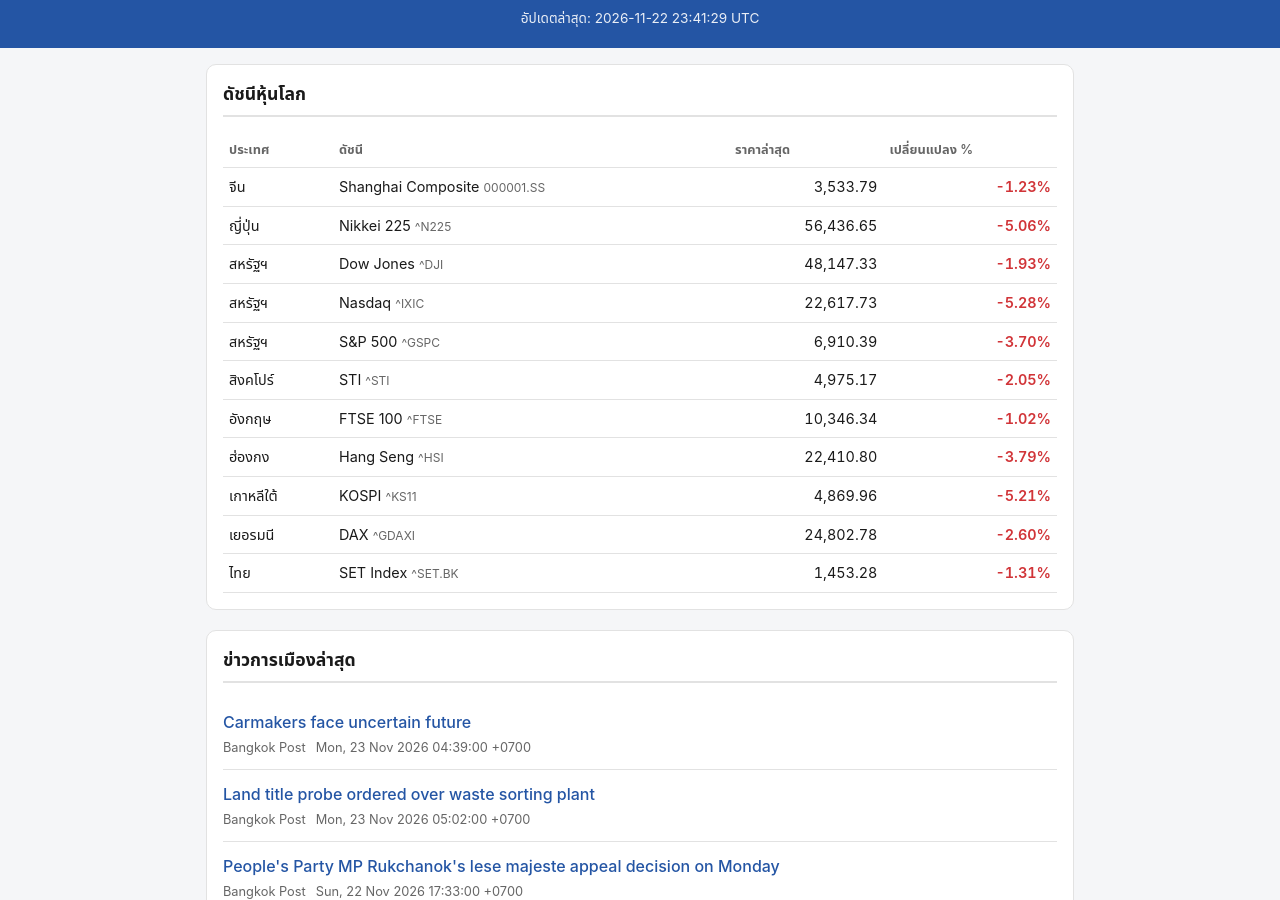
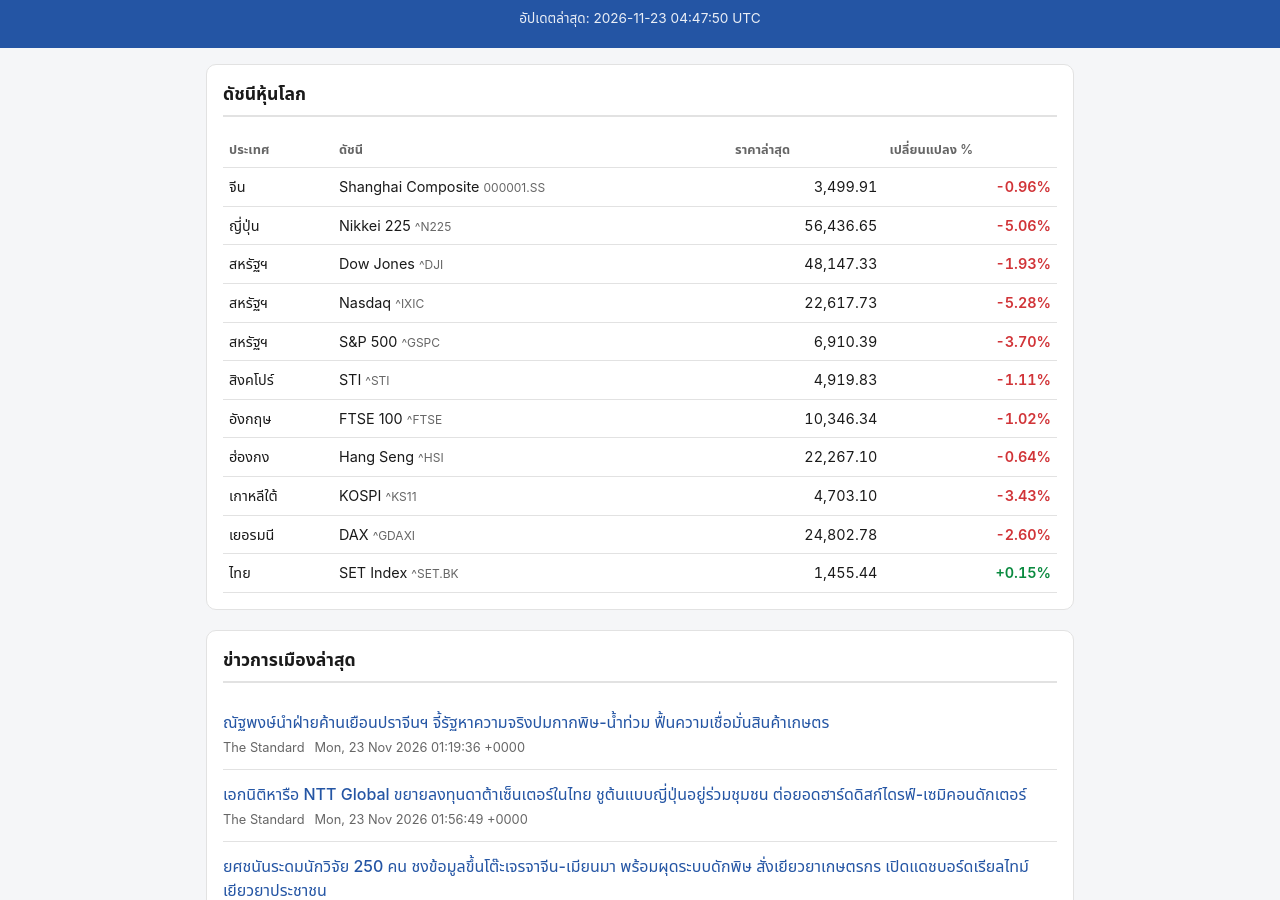
Before and after one commit to krittinpanbun-design/political-news-collector, a plain HTML site: page docs/index.html in a window 1280 px wide. Shown: the part 52-952 px from the top of the page. Drawn offline with Linux system fonts and the light colour scheme.

Commit message:
chore: auto-update news and stock indices [skip ci]

```diff
--- a/docs/index.html
+++ b/docs/index.html
@@ -129,7 +129,7 @@
 <body>
 <header>
   <h1>ข่าวการเมือง &amp; ดัชนีหุ้นโลก</h1>
-  <div class="updated">อัปเดตล่าสุด: 2026-11-22 23:41:29 UTC</div>
+  <div class="updated">อัปเดตล่าสุด: 2026-11-23 04:47:50 UTC</div>
 </header>
 <main>
   <section id="indices">
@@ -139,17 +139,17 @@
         <tr><th>ประเทศ</th><th>ดัชนี</th><th class="num">ราคาล่าสุด</th><th class="num">เปลี่ยนแปลง %</th></tr>
       </thead>
       <tbody>
-<tr><td>จีน</td><td>Shanghai Composite <span class="symbol">000001.SS</span></td><td class="num">3,533.79</td><td class="num down">-1.23%</td></tr>
+<tr><td>จีน</td><td>Shanghai Composite <span class="symbol">000001.SS</span></td><td class="num">3,499.91</td><td class="num down">-0.96%</td></tr>
 <tr><td>ญี่ปุ่น</td><td>Nikkei 225 <span class="symbol">^N225</span></td><td class="num">56,436.65</td><td class="num down">-5.06%</td></tr>
 <tr><td>สหรัฐฯ</td><td>Dow Jones <span class="symbol">^DJI</span></td><td class="num">48,147.33</td><td class="num down">-1.93%</td></tr>
 <tr><td>สหรัฐฯ</td><td>Nasdaq <span class="symbol">^IXIC</span></td><td class="num">22,617.73</td><td class="num down">-5.28%</td></tr>
 <tr><td>สหรัฐฯ</td><td>S&amp;P 500 <span class="symbol">^GSPC</span></td><td class="num">6,910.39</td><td class="num down">-3.70%</td></tr>
-<tr><td>สิงคโปร์</td><td>STI <span class="symbol">^STI</span></td><td class="num">4,975.17</td><td class="num down">-2.05%</td></tr>
+<tr><td>สิงคโปร์</td><td>STI <span class="symbol">^STI</span></td><td class="num">4,919.83</td><td class="num down">-1.11%</td></tr>
 <tr><td>อังกฤษ</td><td>FTSE 100 <span class="symbol">^FTSE</span></td><td class="num">10,346.34</td><td class="num down">-1.02%</td></tr>
-<tr><td>ฮ่องกง</td><td>Hang Seng <span class="symbol">^HSI</span></td><td class="num">22,410.80</td><td class="num down">-3.79%</td></tr>
-<tr><td>เกาหลีใต้</td><td>KOSPI <span class="symbol">^KS11</span></td><td class="num">4,869.96</td><td class="num down">-5.21%</td></tr>
+<tr><td>ฮ่องกง</td><td>Hang Seng <span class="symbol">^HSI</span></td><td class="num">22,267.10</td><td class="num down">-0.64%</td></tr>
+<tr><td>เกาหลีใต้</td><td>KOSPI <span class="symbol">^KS11</span></td><td class="num">4,703.10</td><td class="num down">-3.43%</td></tr>
 <tr><td>เยอรมนี</td><td>DAX <span class="symbol">^GDAXI</span></td><td class="num">24,802.78</td><td class="num down">-2.60%</td></tr>
-<tr><td>ไทย</td><td>SET Index <span class="symbol">^SET.BK</span></td><td class="num">1,453.28</td><td class="num down">-1.31%</td></tr>
+<tr><td>ไทย</td><td>SET Index <span class="symbol">^SET.BK</span></td><td class="num">1,455.44</td><td class="num up">+0.15%</td></tr>
       </tbody>
     </table>
   </section>
@@ -157,6 +157,10 @@
   <section id="news">
     <h2>ข่าวการเมืองล่าสุด</h2>
     <ul class="news-list">
+<li class="news-item"><a href="https://thestandard.co/natthaphong-peoples-party-prachin-buri-visit/" target="_blank" rel="noopener noreferrer">ณัฐพงษ์นำฝ่ายค้านเยือนปราจีนฯ จี้รัฐหาความจริงปมกากพิษ-น้ำท่วม ฟื้นความเชื่อมั่นสินค้าเกษตร</a><div class="news-meta"><span class="source">The Standard</span><span class="published">Mon, 23 Nov 2026 01:19:36 +0000</span></div></li>
+<li class="news-item"><a href="https://thestandard.co/ekniti-discusses-ntt-global-data-center/" target="_blank" rel="noopener noreferrer">เอกนิติหารือ NTT Global ขยายลงทุนดาต้าเซ็นเตอร์ในไทย ชูต้นแบบญี่ปุ่นอยู่ร่วมชุมชน ต่อยอดฮาร์ดดิสก์ไดรฟ์-เซมิคอนดักเตอร์</a><div class="news-meta"><span class="source">The Standard</span><span class="published">Mon, 23 Nov 2026 01:56:49 +0000</span></div></li>
+<li class="news-item"><a href="https://thestandard.co/yodchanan-researchers-kok-sai-river-pollution/" target="_blank" rel="noopener noreferrer">ยศชนันระดมนักวิจัย 250 คน ชงข้อมูลขึ้นโต๊ะเจรจาจีน-เมียนมา พร้อมผุดระบบดักพิษ สั่งเยียวยาเกษตรกร เปิดแดชบอร์ดเรียลไทม์เยียวยาประชาชน</a><div class="news-meta"><span class="source">The Standard</span><span class="published">Mon, 23 Nov 2026 02:11:00 +0000</span></div></li>
+<li class="news-item"><a href="https://thestandard.co/the-day-of-reckoning-for-her-status-as/" target="_blank" rel="noopener noreferrer">วันชี้ชะตาสถานะ สส. อีกครั้ง รักชนกเข้าฟังคำพิพากษาศาลอุทธรณ์คดี ม.112</a><div class="news-meta"><span class="source">The Standard</span><span class="published">Mon, 23 Nov 2026 03:07:54 +0000</span></div></li>
 <li class="news-item"><a href="https://www.bangkokpost.com/business/motoring/3359600/carmakers-face-uncertain-future" target="_blank" rel="noopener noreferrer">Carmakers face uncertain future</a><div class="news-meta"><span class="source">Bangkok Post</span><span class="published">Mon, 23 Nov 2026 04:39:00 +0700</span></div></li>
 <li class="news-item"><a href="https://www.bangkokpost.com/thailand/general/3359350/land-title-probe-ordered-over-waste-sorting-plant" target="_blank" rel="noopener noreferrer">Land title probe ordered over waste sorting plant</a><div class="news-meta"><span class="source">Bangkok Post</span><span class="published">Mon, 23 Nov 2026 05:02:00 +0700</span></div></li>
 <li class="news-item"><a href="https://www.bangkokpost.com/thailand/politics/3359310/peoples-party-mp-rukchanoks-lese-majeste-appeal-decision-on-monday" target="_blank" rel="noopener noreferrer">People&#x27;s Party MP Rukchanok&#x27;s lese majeste appeal decision on Monday</a><div class="news-meta"><span class="source">Bangkok Post</span><span class="published">Sun, 22 Nov 2026 17:33:00 +0700</span></div></li>
@@ -253,10 +257,6 @@
 <li class="news-item"><a href="https://thestandard.co/anti-corruption-committee-promotes-digital-government/" target="_blank" rel="noopener noreferrer">คกก.ต่อต้านสินบน ดันรัฐบาล-ท้องถิ่นดิจิทัล ลดการพบปะ ปิดช่องโหว่เรียกรับสินบน เตรียมยกร่างระเบียบฯ คุ้มครองผู้แจ้งเบาะแส</a><div class="news-meta"><span class="source">The Standard</span><span class="published">Mon, 16 Nov 2026 06:27:51 +0000</span></div></li>
 <li class="news-item"><a href="https://thestandard.co/asean-gdp-q3-2026-thailand-growth/" target="_blank" rel="noopener noreferrer">สรุป GDP อาเซียน ในไตรมาส 3 ปี 2569 ‘ไทย’ ทำได้ดีแค่ไหน?</a><div class="news-meta"><span class="source">The Standard</span><span class="published">Mon, 16 Nov 2026 06:33:07 +0000</span></div></li>
 <li class="news-item"><a href="https://thestandard.co/peoples-party-asean-apec-transboundary-pollution/" target="_blank" rel="noopener noreferrer">ครม.เงา พรรคประชาชน จี้นายกฯ ใช้เวทีอาเซียน-เอเปค หารือจีนแก้ปัญหาสารพิษข้ามแดน</a><div class="news-meta"><span class="source">The Standard</span><span class="published">Mon, 16 Nov 2026 07:18:41 +0000</span></div></li>
-<li class="news-item"><a href="https://thestandard.co/houthi-controls-bab-al-mandab-strait/" target="_blank" rel="noopener noreferrer">กลุ่มฮูตีเข้าควบคุมเส้นทางเดินเรือสำคัญในทะเลแดง หลังกองทัพรัฐบาลเยเมนถอนกำลัง</a><div class="news-meta"><span class="source">The Standard</span><span class="published">Mon, 16 Nov 2026 07:46:31 +0000</span></div></li>
-<li class="news-item"><a href="https://thestandard.co/japan-proposes-asian-iea-oil-reserves/" target="_blank" rel="noopener noreferrer">ญี่ปุ่นเตรียมเสนอจัดตั้ง ‘IEA เอเชีย’ ร่วมสำรองน้ำมันรับวิกฤตพลังงาน พร้อมเปิดให้ชาติอาเซียนเช่าถังเก็บน้ำมัน</a><div class="news-meta"><span class="source">The Standard</span><span class="published">Mon, 16 Nov 2026 07:50:16 +0000</span></div></li>
-<li class="news-item"><a href="https://thestandard.co/sirichok-gambling-investigation-bhumjaithai-mp/" target="_blank" rel="noopener noreferrer">ศิริโชคเตรียมยื่น บช.ก. สอบคดีเว็บพนันโยง สส.ภูมิใจไทย กังขาการทำงาน DSI-ตำรวจไซเบอร์</a><div class="news-meta"><span class="source">The Standard</span><span class="published">Mon, 16 Nov 2026 07:53:25 +0000</span></div></li>
-<li class="news-item"><a href="https://thestandard.co/anutin-trump-joint-statement-trade-talks/" target="_blank" rel="noopener noreferrer">นายกฯ พร้อมเซ็น Joint Statement ร่วมทรัมป์พรุ่งนี้ หลังถกสาระสำคัญจบแล้ว ย้ำระหว่างรอสัญญาฉบับจริง ภาษียังไม่เปลี่ยนแปลง</a><div class="news-meta"><span class="source">The Standard</span><span class="published">Mon, 16 Nov 2026 08:09:41 +0000</span></div></li>
     </ul>
   </section>
 </main>
```
Also changed, not shown: 1 other file.
